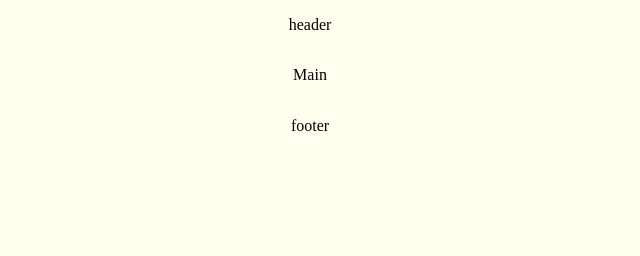
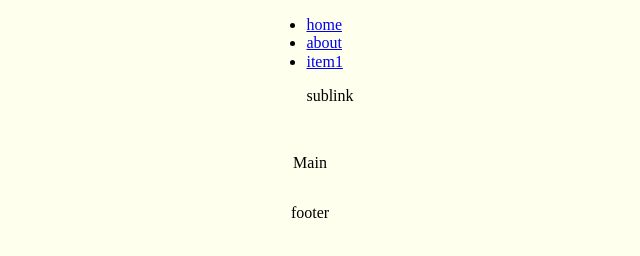
Before and after one commit to tlajack/gatsby-navbar, a Gatsby site: page / in a window 1280 px wide. Shown: the whole page, without its empty margins (330-970 px from the left). Built offline with nearby package versions, Linux system fonts and the light colour scheme; Gatsby itself is replaced by a stand-in of ours.

Commit message:
add sublink funcitonality - in progress

```diff
--- a/src/components/header.js
+++ b/src/components/header.js
@@ -1,10 +1,30 @@
 import React from "react";
-// import { Link } from "gatsby";
+import { Link } from "gatsby";
+
+const navlinks = [
+  { name: "home", slug: "/" },
+  { name: "about", slug: "/about" },
+  {
+    name: "item1",
+    slug: "/item1",
+    sublink: [
+      { name: "item2", slug: "/item2" },
+      { name: "item3", slug: "/item3" },
+    ],
+  },
+];
 
 const Header = () => {
   return (
     <>
-      <p>header</p>
+      <ul>
+        {navlinks.map((navlink, i) => (
+          <li>
+            <Link to={navlinks[i].slug}>{navlinks[i].name}</Link>
+            {navlinks[i].sublink ? <p>sublink</p> : null}
+          </li>
+        ))}
+      </ul>
     </>
   );
 };
```
